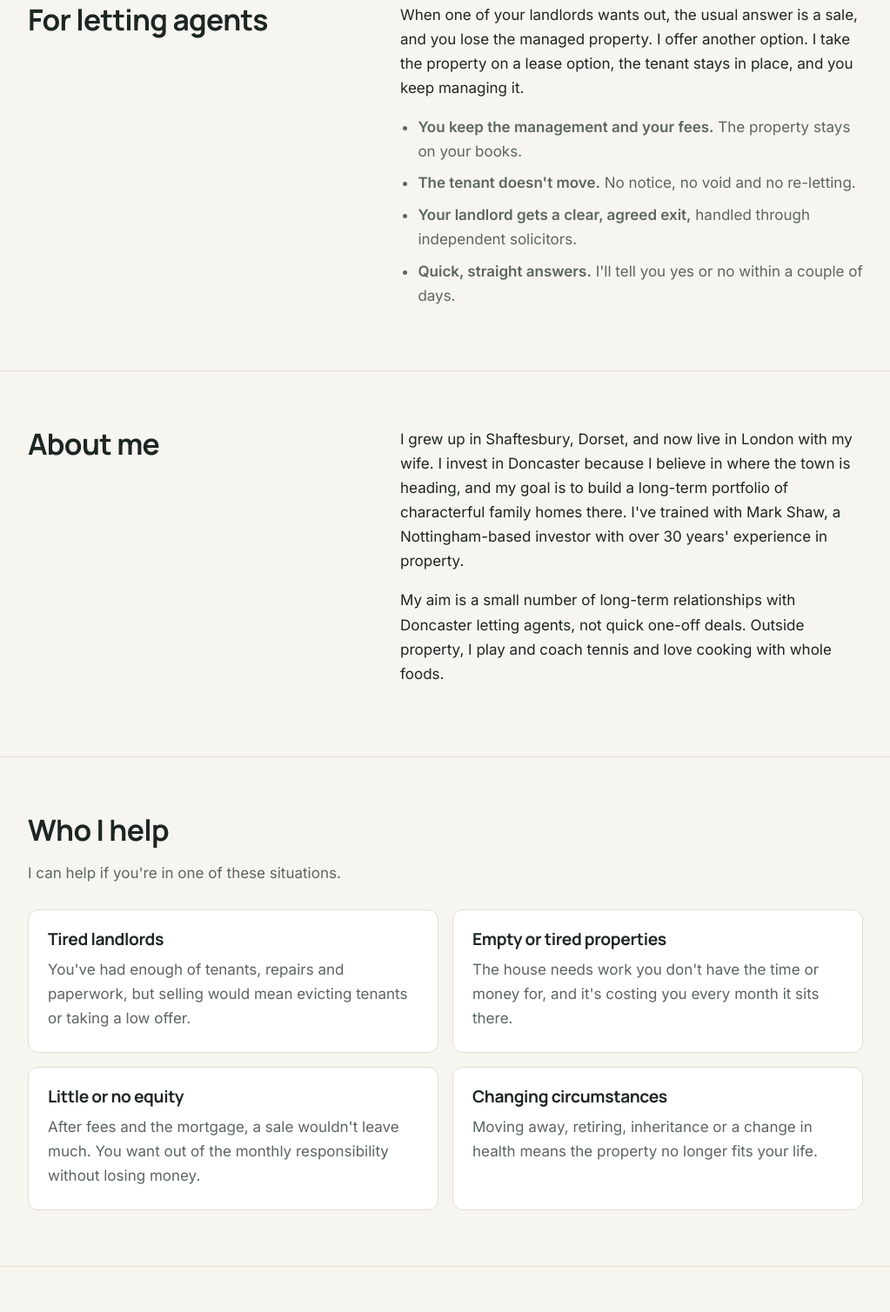
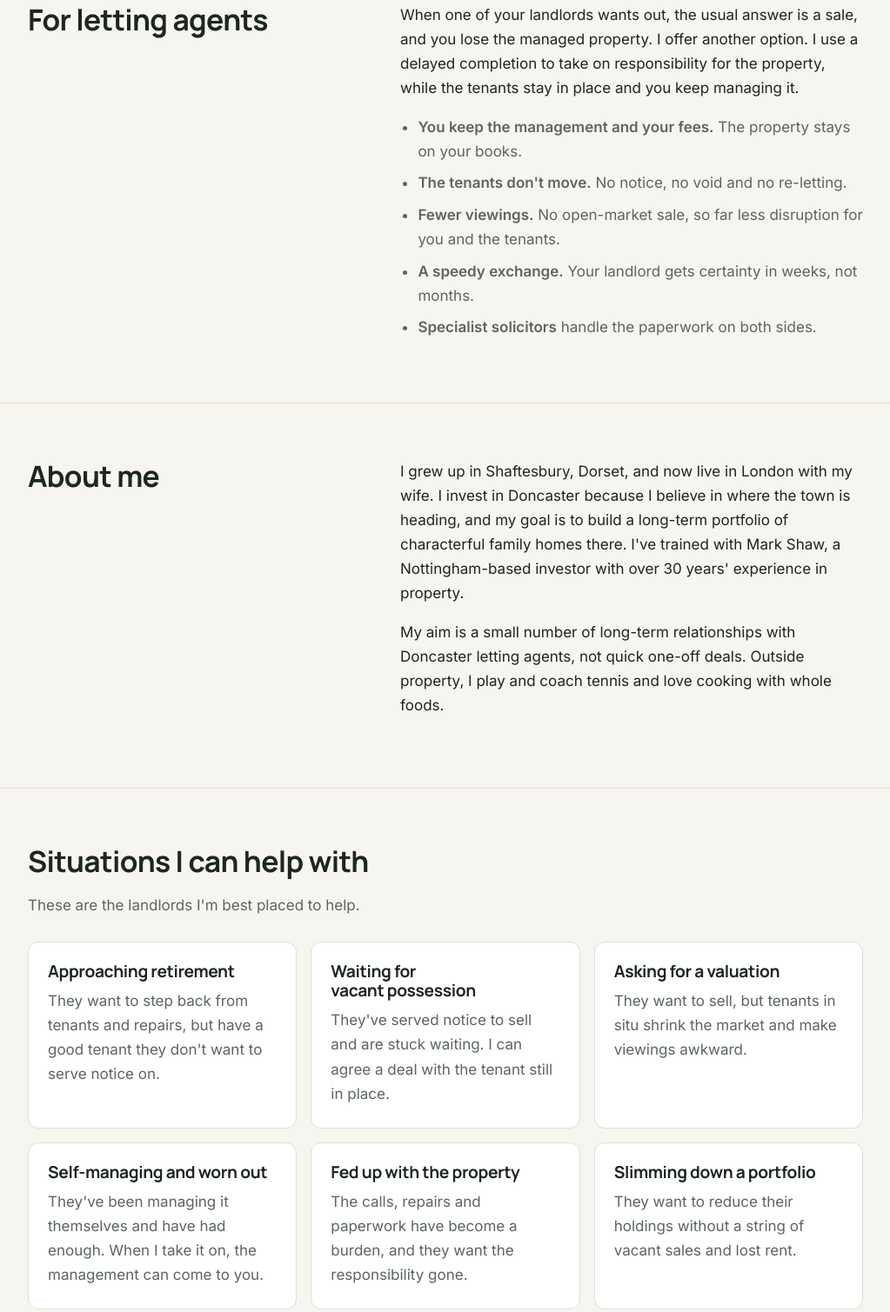
Before and after one commit to elliotsykes04-droid/elliotsykesproperty.com, a plain HTML site: page index.html in a window 1280 px wide. Shown: the part 759-2268 px from the top of the page at 87% size, without its empty margins (128-1151 px from the left). Drawn offline with Linux system fonts and the light colour scheme.

Commit message:
Rework agent pitch, situations and steps from Elliot's feedback
Co-Authored-By: Claude Opus 5.5 <noreply@anthropic.com>
Claude-Session: https://claude.ai/code/session_01EnFgTk59a1KQ3Gd4uRDbEK

```diff
--- a/index.html
+++ b/index.html
@@ -52,7 +52,7 @@ header.top .wrap{display:flex;align-items:center;justify-content:space-between;h
 /* sections */
 section{padding:64px 0;border-top:1px solid var(--line)}
 .two{display:grid;grid-template-columns:1fr 1.4fr;gap:48px}
-.cards{display:grid;grid-template-columns:repeat(2,1fr);gap:16px;margin-top:28px}
+.cards{display:grid;grid-template-columns:repeat(3,1fr);gap:16px;margin-top:28px}
 .card{background:var(--surface);border:1px solid var(--line);border-radius:12px;padding:22px 22px 8px}
 .card p{color:var(--muted)}
 .steps{counter-reset:s;display:grid;grid-template-columns:repeat(3,1fr);gap:16px;margin-top:28px;padding:0;list-style:none}
@@ -113,12 +113,13 @@ footer{padding:32px 0 48px;color:var(--muted);font-size:.85rem;border-top:1px so
   <div class="wrap two">
     <h2>For letting agents</h2>
     <div>
-      <p>When one of your landlords wants out, the usual answer is a sale, and you lose the managed property. I offer another option. I take the property on a lease option, the tenant stays in place, and you keep managing it.</p>
+      <p>When one of your landlords wants out, the usual answer is a sale, and you lose the managed property. I offer another option. I use a delayed completion to take on responsibility for the property, while the tenants stay in place and you keep managing it.</p>
       <ul>
         <li><strong>You keep the management and your fees.</strong> The property stays on your books.</li>
-        <li><strong>The tenant doesn't move.</strong> No notice, no void and no re-letting.</li>
-        <li><strong>Your landlord gets a clear, agreed exit,</strong> handled through independent solicitors.</li>
-        <li><strong>Quick, straight answers.</strong> I'll tell you yes or no within a couple of days.</li>
+        <li><strong>The tenants don't move.</strong> No notice, no void and no re-letting.</li>
+        <li><strong>Fewer viewings.</strong> No open-market sale, so far less disruption for you and the tenants.</li>
+        <li><strong>A speedy exchange.</strong> Your landlord gets certainty in weeks, not months.</li>
+        <li><strong>Specialist solicitors</strong> handle the paperwork on both sides.</li>
       </ul>
     </div>
   </div>
@@ -136,13 +137,15 @@ footer{padding:32px 0 48px;color:var(--muted);font-size:.85rem;border-top:1px so
 
 <section id="help">
   <div class="wrap">
-    <h2>Who I help</h2>
-    <p class="muted">I can help if you're in one of these situations.</p>
+    <h2>Situations I can help with</h2>
+    <p class="muted">These are the landlords I'm best placed to help.</p>
     <div class="cards">
-      <div class="card"><h3>Tired landlords</h3><p>You've had enough of tenants, repairs and paperwork, but selling would mean evicting tenants or taking a low offer.</p></div>
-      <div class="card"><h3>Empty or tired properties</h3><p>The house needs work you don't have the time or money for, and it's costing you every month it sits there.</p></div>
-      <div class="card"><h3>Little or no equity</h3><p>After fees and the mortgage, a sale wouldn't leave much. You want out of the monthly responsibility without losing money.</p></div>
-      <div class="card"><h3>Changing circumstances</h3><p>Moving away, retiring, inheritance or a change in health means the property no longer fits your life.</p></div>
+      <div class="card"><h3>Approaching retirement</h3><p>They want to step back from tenants and repairs, but have a good tenant they don't want to serve notice on.</p></div>
+      <div class="card"><h3>Waiting for vacant possession</h3><p>They've served notice to sell and are stuck waiting. I can agree a deal with the tenant still in place.</p></div>
+      <div class="card"><h3>Asking for a valuation</h3><p>They want to sell, but tenants in situ shrink the market and make viewings awkward.</p></div>
+      <div class="card"><h3>Self-managing and worn out</h3><p>They've been managing it themselves and have had enough. When I take it on, the management can come to you.</p></div>
+      <div class="card"><h3>Fed up with the property</h3><p>The calls, repairs and paperwork have become a burden, and they want the responsibility gone.</p></div>
+      <div class="card"><h3>Slimming down a portfolio</h3><p>They want to reduce their holdings without a string of vacant sales and lost rent.</p></div>
     </div>
   </div>
 </section>
@@ -161,9 +164,9 @@ footer{padding:32px 0 48px;color:var(--muted);font-size:.85rem;border-top:1px so
   <div class="wrap">
     <h2>How it works</h2>
     <ol class="steps">
-      <li><h3>A chat</h3><p>We talk through the property and what you actually want. No obligation, and no cost.</p></li>
-      <li><h3>A clear proposal</h3><p>I put options in writing, which could be a purchase now or an agreed purchase later while I take on the running of the property.</p></li>
-      <li><h3>Proper paperwork</h3><p>Everything goes through independent solicitors, so you're protected and nothing is agreed on a handshake.</p></li>
+      <li><h3>A chat</h3><p>We talk through the property and what the landlord wants. No obligation, and no cost.</p></li>
+      <li><h3>A clear proposal</h3><p>I put the terms in writing, usually an agreed purchase with a delayed completion, so I take on responsibility for the property straight away.</p></li>
+      <li><h3>Specialist solicitors</h3><p>Everything goes through solicitors who specialise in this type of agreement, so everyone is properly protected.</p></li>
     </ol>
   </div>
 </section>
@@ -173,7 +176,7 @@ footer{padding:32px 0 48px;color:var(--muted);font-size:.85rem;border-top:1px so
     <div class="contact">
       <div>
         <h2>Let's talk</h2>
-        <p class="muted">Drop me a message or give me a call. I'll get back to you within one working day.</p>
+        <p class="muted">Drop me a message or give me a call. I'll get back to you within two working days, and usually much sooner.</p>
         <div style="display:flex;gap:12px;flex-wrap:wrap"><a class="btn" href="mailto:elliot@elliotsykesproperty.com">Email me</a><a class="btn ghost" href="tel:+447867281737">Call me</a><a class="btn ghost" href="https://s.blinq.me/cmwr3wqxd05260cs6s6e7ik2l" target="_blank" rel="noopener">Save my contact</a></div>
       </div>
       <dl>
```
